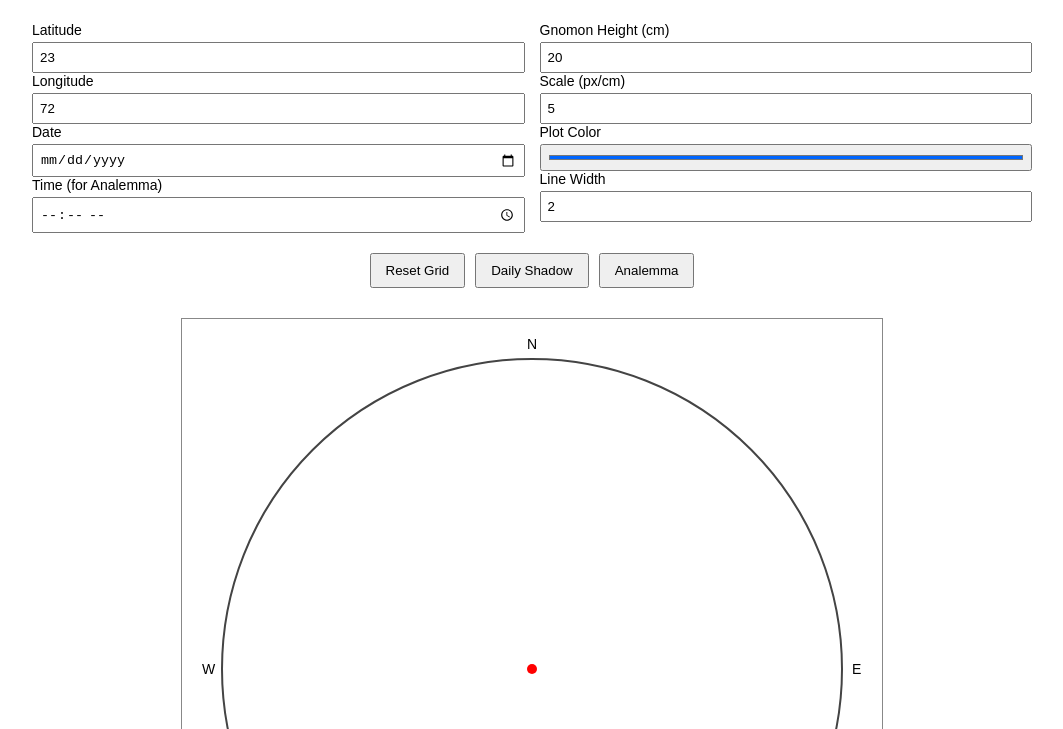
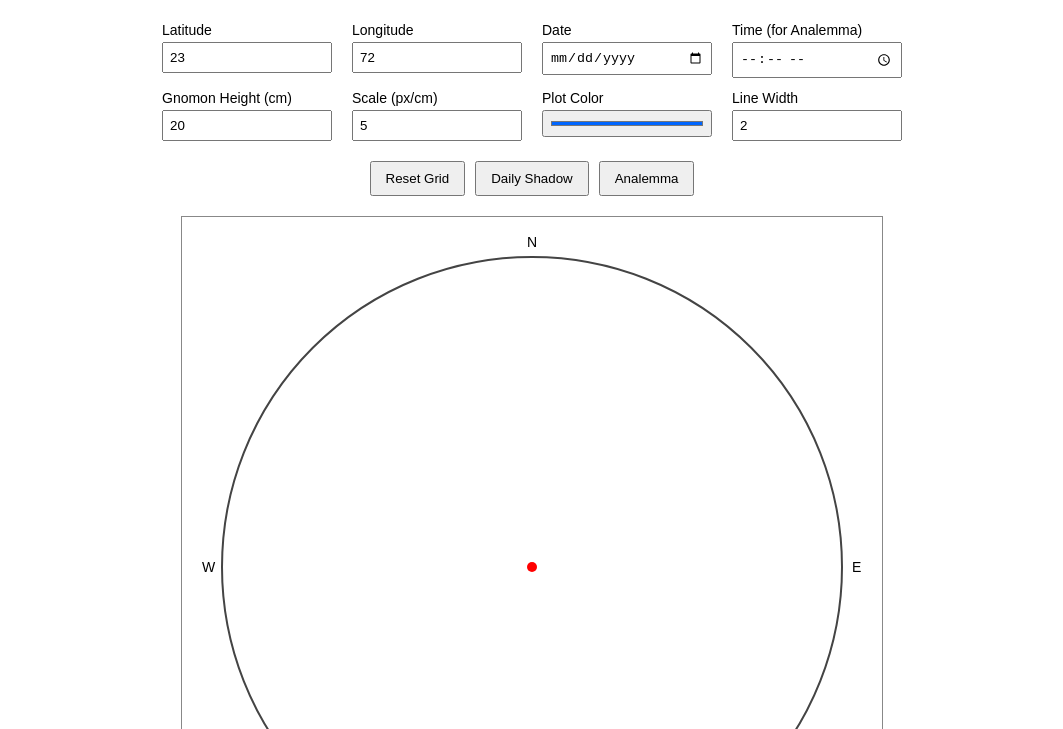
Before and after one commit to astrovariable/Shanku-Yantra, a plain HTML site: page index.html in a window 1280 px wide. Shown: the part 71-800 px from the top of the page, without its empty margins (108-1171 px from the left). Drawn offline with Linux system fonts and the light colour scheme.

Commit message:
Update style.css

```diff
--- a/style.css
+++ b/style.css
@@ -9,17 +9,20 @@ text-align:center;
 }
 
 h2{
-
 margin-bottom:25px;
-
 }
 
 .controls{
+margin-bottom:20px;
+}
 
-display:grid;
-grid-template-columns:repeat(auto-fit,minmax(180px,1fr));
-gap:15px;
-margin-bottom:20px;
+.row{
+
+display:flex;
+justify-content:center;
+gap:20px;
+flex-wrap:wrap;
+margin-bottom:12px;
 
 }
 
@@ -28,6 +31,7 @@ margin-bottom:20px;
 display:flex;
 flex-direction:column;
 align-items:flex-start;
+width:170px;
 
 }
 
@@ -50,9 +54,8 @@ box-sizing:border-box;
 
 display:flex;
 justify-content:center;
-flex-wrap:wrap;
 gap:10px;
-margin-bottom:10px;
+margin-top:10px;
 
 }
 
```
